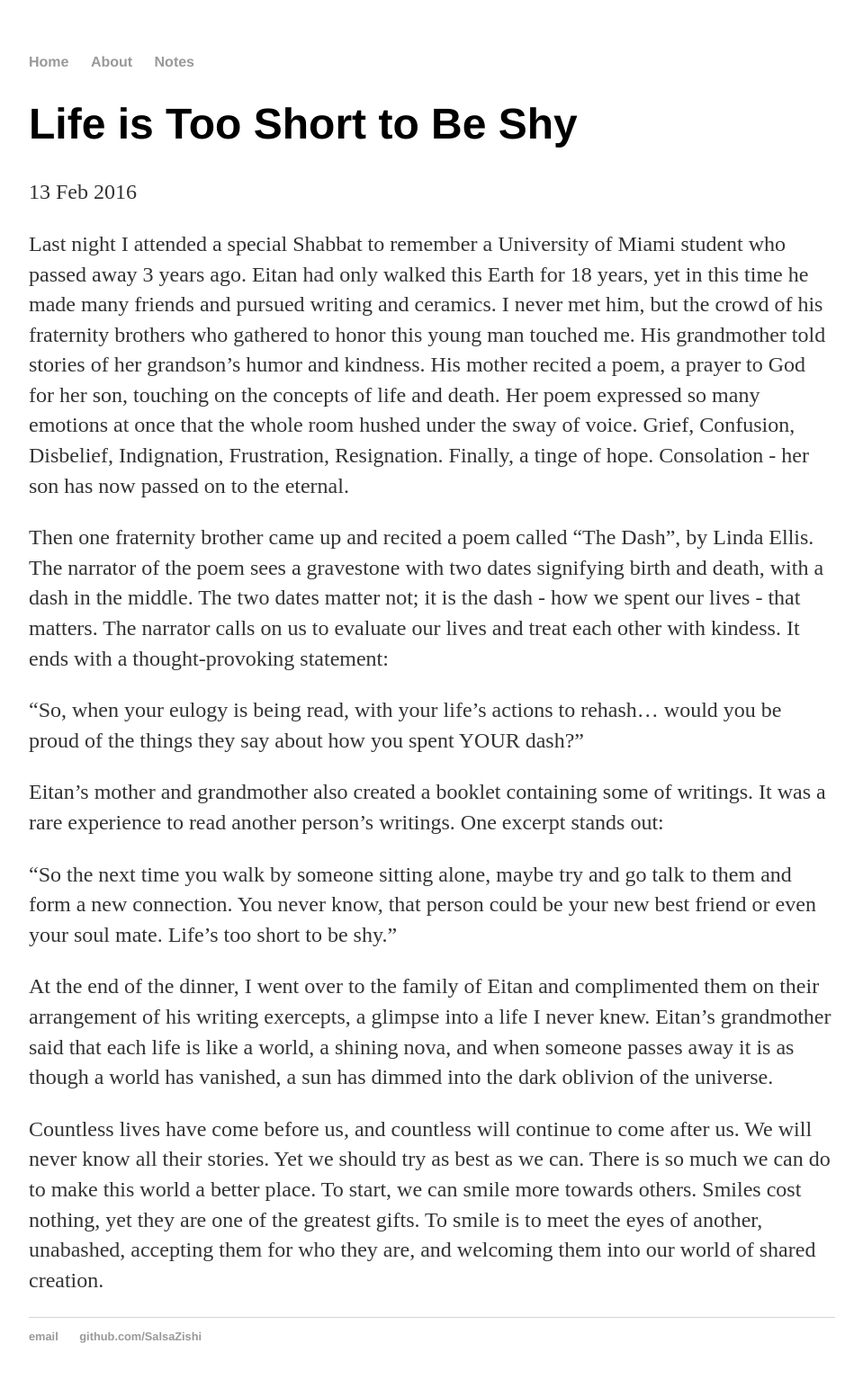
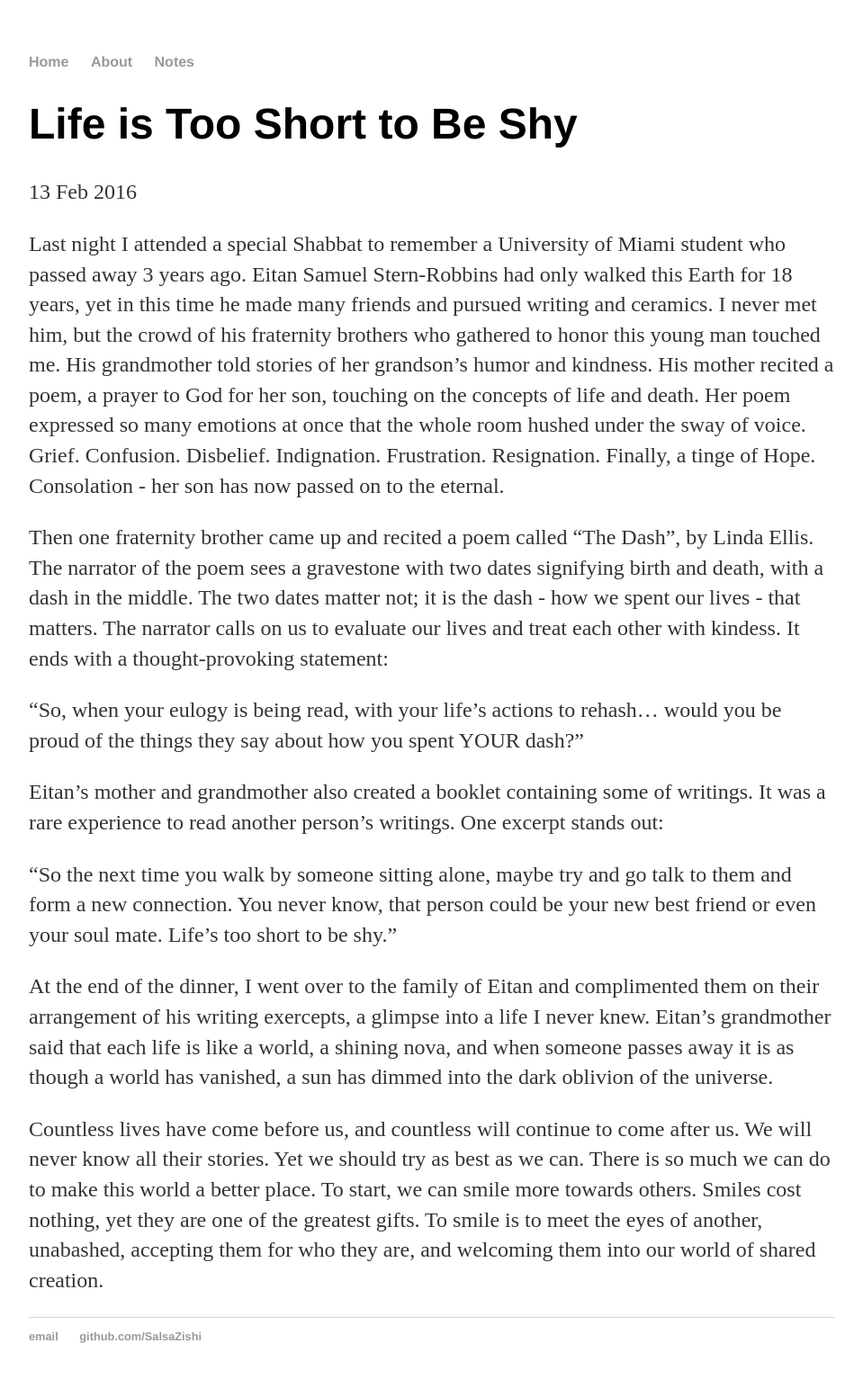
Before and after one commit to SalsaZishi/justanothercsguy.github.io, a Jekyll site: the page built from _posts/2016-02-13-zishi-wu-site-launched.md, in a window 1280 px wide. Shown: the whole page at 90% size, without its empty margins (160-1119 px from the left). Built offline with Jekyll 4.4.1, drawn with Linux system fonts in a browser that asks for light colours.

Commit message:
Update 2016-02-13-zishi-wu-site-launched.md

```diff
--- a/_posts/2016-02-13-zishi-wu-site-launched.md
+++ b/_posts/2016-02-13-zishi-wu-site-launched.md
@@ -5,11 +5,9 @@ date: 2016-02-13
 ---
 
 Last night I attended a special Shabbat to remember a University of Miami student who passed away 3 years ago.
-Eitan had only walked this Earth for 18 years, yet in this time he made many friends and pursued writing and ceramics.
-I never met him, but the crowd of his fraternity brothers who gathered to honor this young man touched me. His
-grandmother told stories of her grandson's humor and kindness. His mother recited a poem, a prayer to God for her son,
-touching on the concepts of life and death. Her poem expressed so many emotions at once that the whole room hushed
-under the sway of voice. Grief, Confusion, Disbelief, Indignation, Frustration, Resignation. Finally, a tinge of hope.
+Eitan Samuel Stern-Robbins had only walked this Earth for 18 years, yet in this time he made many friends and pursued
+writing and ceramics. I never met him, but the crowd of his fraternity brothers who gathered to honor this young man touched me. His grandmother told stories of her grandson's humor and kindness. His mother recited a poem, a prayer to God for her son, touching on the concepts of life and death. Her poem expressed so many emotions at once that the whole room hushed
+under the sway of voice. Grief. Confusion. Disbelief. Indignation. Frustration. Resignation. Finally, a tinge of Hope.
 Consolation - her son has now passed on to the eternal.
 
 Then one fraternity brother came up and recited a poem called "The Dash", by Linda Ellis. The narrator of the poem
```
